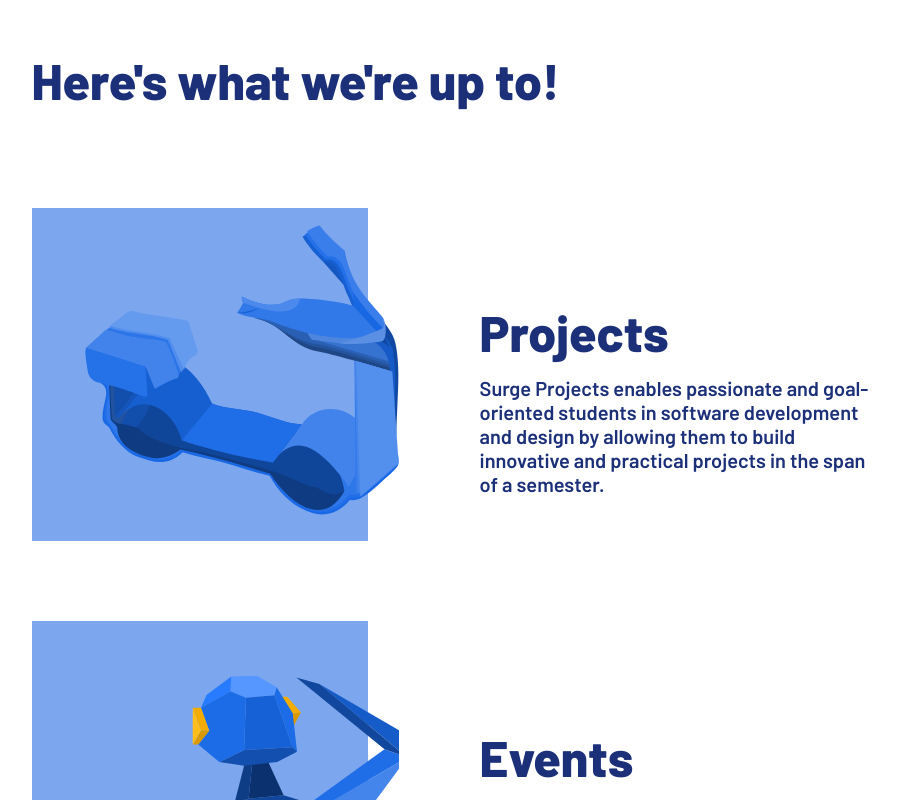
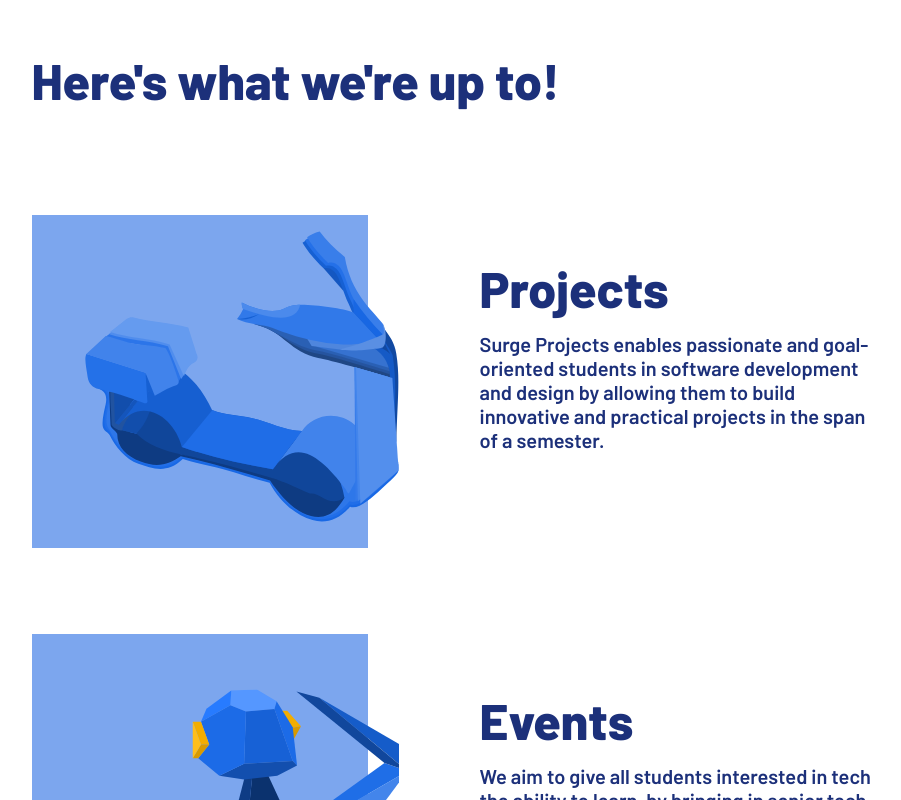
Before and after one commit to sfusurge/surge_website, a React (Create React App) app: page /path in a window 1280 px wide. Shown: the top 800 px of the page, without its empty margins (58-959 px from the left). Built offline with nearby package versions, Linux system fonts and the light colour scheme.

Commit message:
Modifying margins

```diff
--- a/src/css/Activity.module.css
+++ b/src/css/Activity.module.css
@@ -17,7 +17,7 @@
 
 .textBody {
   margin: 0;
-  margin-right: 12%;
+  margin-right: 11%;
   font: var(--font-text-body);
   color: var(--color-text-body);
 }
@@ -27,7 +27,7 @@
   width: 100%;
 }
 
-@media only screen and (min-width: 900px) {
+@media only screen and (min-width: 600px) {
   .container {
     flex-direction: row;
     align-items: center;
@@ -41,5 +41,6 @@
   .text {
     margin-left: 0%;
     margin-right: 23%;
+    padding-bottom: 8%;
   }
 }
--- a/src/css/ActivityImage.module.css
+++ b/src/css/ActivityImage.module.css
@@ -15,7 +15,7 @@
   position: absolute;
 }
 
-@media only screen and (min-width: 900px) {
+@media only screen and (min-width: 600px) {
   .squareBackground {
     height: calc(26vw);
     background-color: var(--color-image-background);
--- a/src/css/ActivityList.module.css
+++ b/src/css/ActivityList.module.css
@@ -5,7 +5,7 @@
   color: var(--color-text-body);
 }
 
-@media only screen and (min-width: 900px) {
+@media only screen and (min-width: 600px) {
   .title {
     margin-bottom: 98px;
     margin-left: 7%;
```
